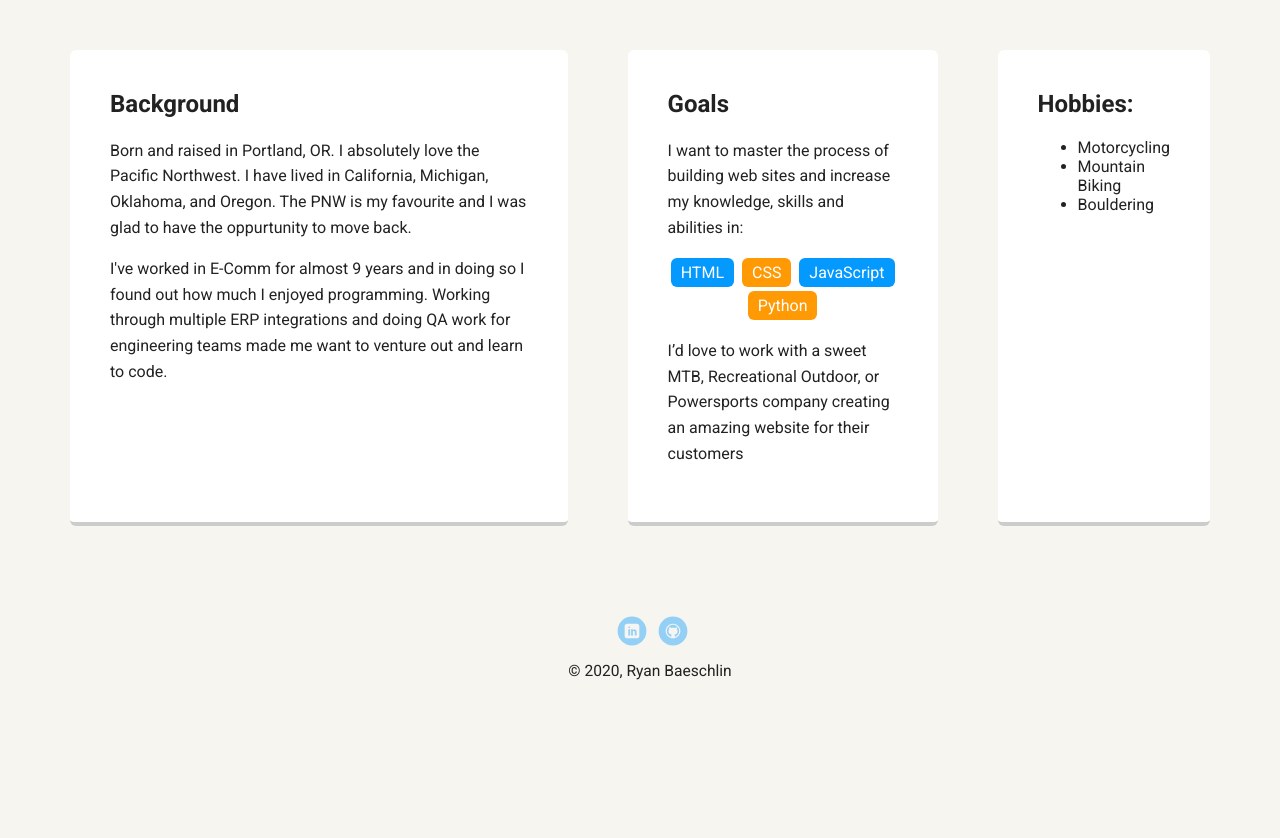
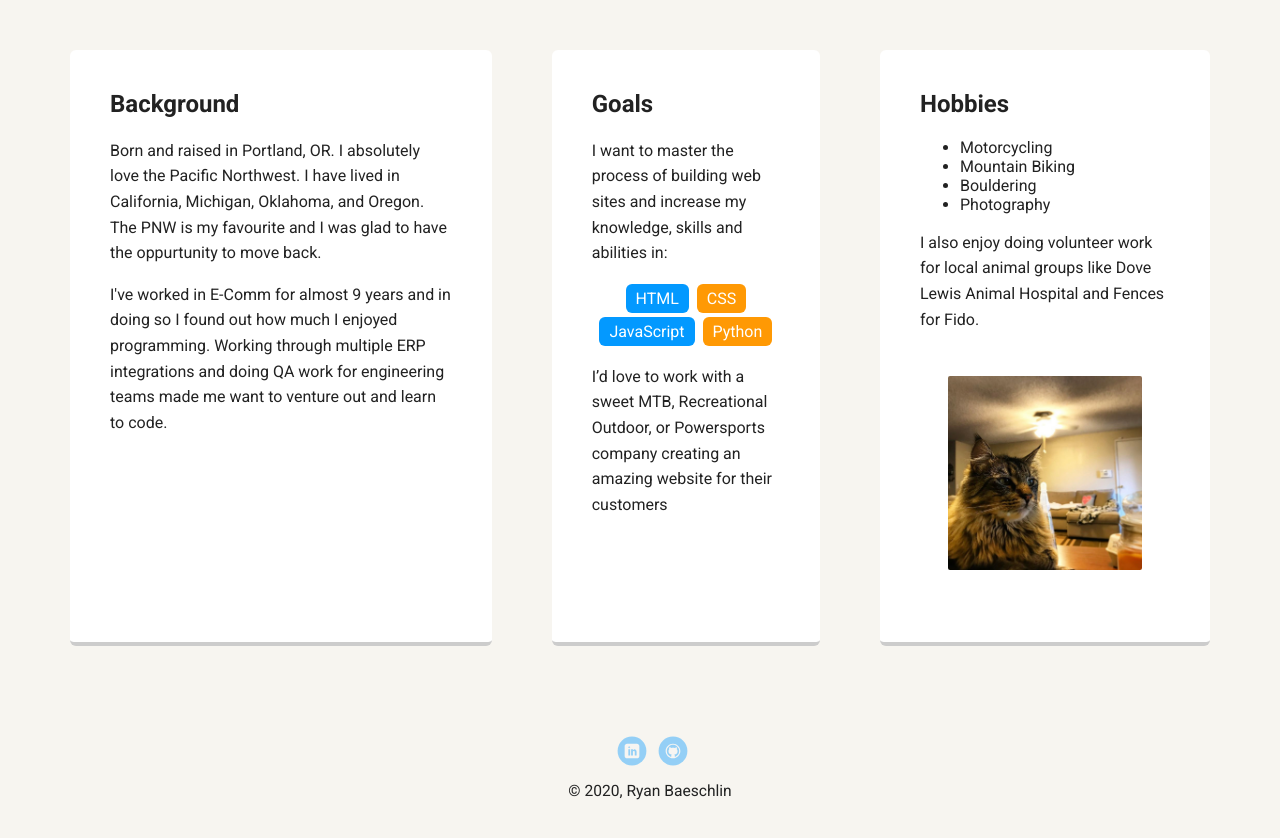
Before and after one commit to rbaeschlin/FEWD-Project-1, a plain HTML site: page portfolio_update_v1/index.html in a window 1280 px wide. Shown: the part 470-1308 px from the top of the page. Before the commit the page ends 1245 px from the top, so only its background shows below. Drawn offline with Linux system fonts and the light colour scheme; a web font is replaced by a local one.

Commit message:
adding more content
added an image to the hobbies article

also added CSS for the class="hobbies-image"

```diff
--- a/portfolio_update_v1/index.html
+++ b/portfolio_update_v1/index.html
@@ -8,13 +8,13 @@
   <link href="https://fonts.googleapis.com/css?family=Muli%7CRoboto:400,300,500,700,900" rel="stylesheet"></head>
   <body>
 
-    <div class="main-nav">
+    <nav class="main-nav">
         <ul class="nav">
           <li class="name">Ryan Baeschlin</li>
           <li><a href="index.html">Home</a></li>
           <li><a href="pages/experience.html">Experience</a></li>
         </ul>
-    </div>
+      </nav>
 
     <header>
       <img src="images/rb-pic.jpg" alt="Photo of Ryan Baeschlin" class="profile-image">
@@ -29,7 +29,7 @@
         <p>I've worked in E-Comm for almost 9 years and in doing so I found out how much I enjoyed programming.  Working through multiple ERP integrations and doing QA work for engineering teams made me want to venture out and learn to code.</p>
       </div>
 
-      <div class="card">
+      <article class="card">
         <h2>Goals</h2>
         <p>I want to master the process of building web sites and increase my knowledge, skills and abilities in:</p>
         <ul class="skills">
@@ -39,16 +39,19 @@
           <li>Python</li>
         </ul>
         <p>I’d love to work with a sweet MTB, Recreational Outdoor, or Powersports company creating an amazing website for their customers</p>
-      </div>
+      </article>
 
-      <div class="card">
-        <h2>Hobbies:</h2>
+      <article class="card">
+        <h2>Hobbies</h2>
         <ul>
           <li>Motorcycling</li>
           <li>Mountain Biking</li>
           <li>Bouldering</li>
+          <li>Photography</li>
         </ul>
-      </div>
+        <p>I also enjoy doing volunteer work for local animal groups like Dove Lewis Animal Hospital and Fences for Fido.</p>
+        <img src="images/teddy.jpeg" alt="Photo of Ryan's pet" class="hobbies-image">
+      </article>
 
     </main>
     <footer>
--- a/portfolio_update_v1/styles.css
+++ b/portfolio_update_v1/styles.css
@@ -55,6 +55,7 @@ a:hover {
   color: white
 }
 
+
 header {
   text-align: center;
   background: url('images/countryside.jpg') no-repeat center ;
@@ -74,7 +75,7 @@ header .profile-image {
   transition: all .5s;
 }
 header .profile-image:hover {
-  transform: scale(1.2) rotate(5deg);
+  transform: scale(1.5) rotate(10deg);
 }
 .tag {
   background-color: #efefef;
@@ -86,7 +87,7 @@ header .profile-image:hover {
 }
 .location {
   background-color: #222;
-  color: yellow;
+  color: white;
 }
 .card {
   margin: 30px;
@@ -100,6 +101,15 @@ header .profile-image:hover {
 }
 .card:hover {
   border-color: #ff99ff;
+}
+
+.hobbies-image {
+  margin: 25px;
+  width: 200px;
+  height: 200px;
+  border-radius: 5px;
+  border: 3px solid white;
+  transition: all .5s;
 }
 
 ul.skills {
```
Also changed, not shown: portfolio_update_v1/pages/experience.html (+4 -0 lines), portfolio_update_v1/images/railroad.jpg (added), portfolio_update_v1/images/rb-pic.jpg, portfolio_update_v1/images/teddy.jpeg (added), 2 other files.
